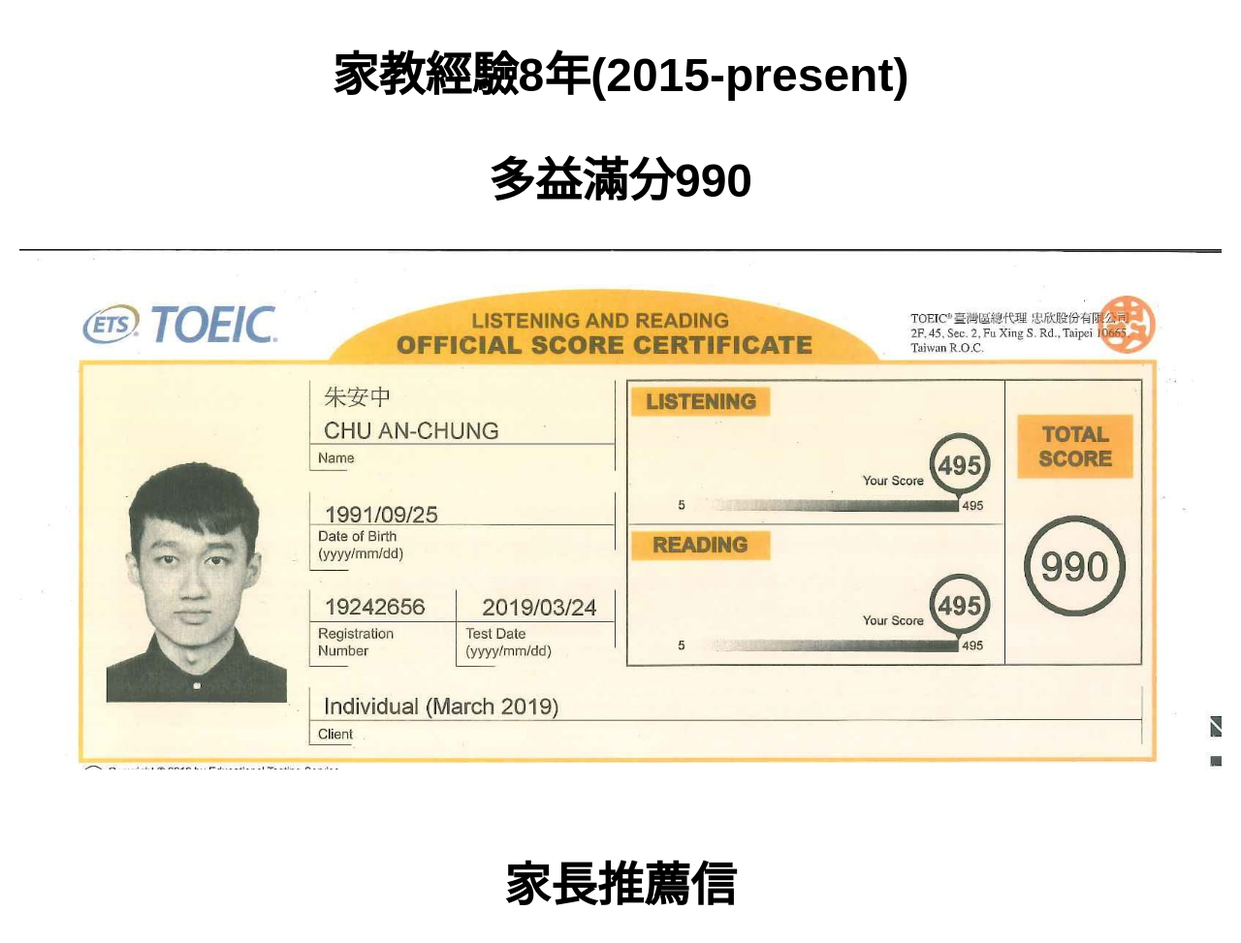
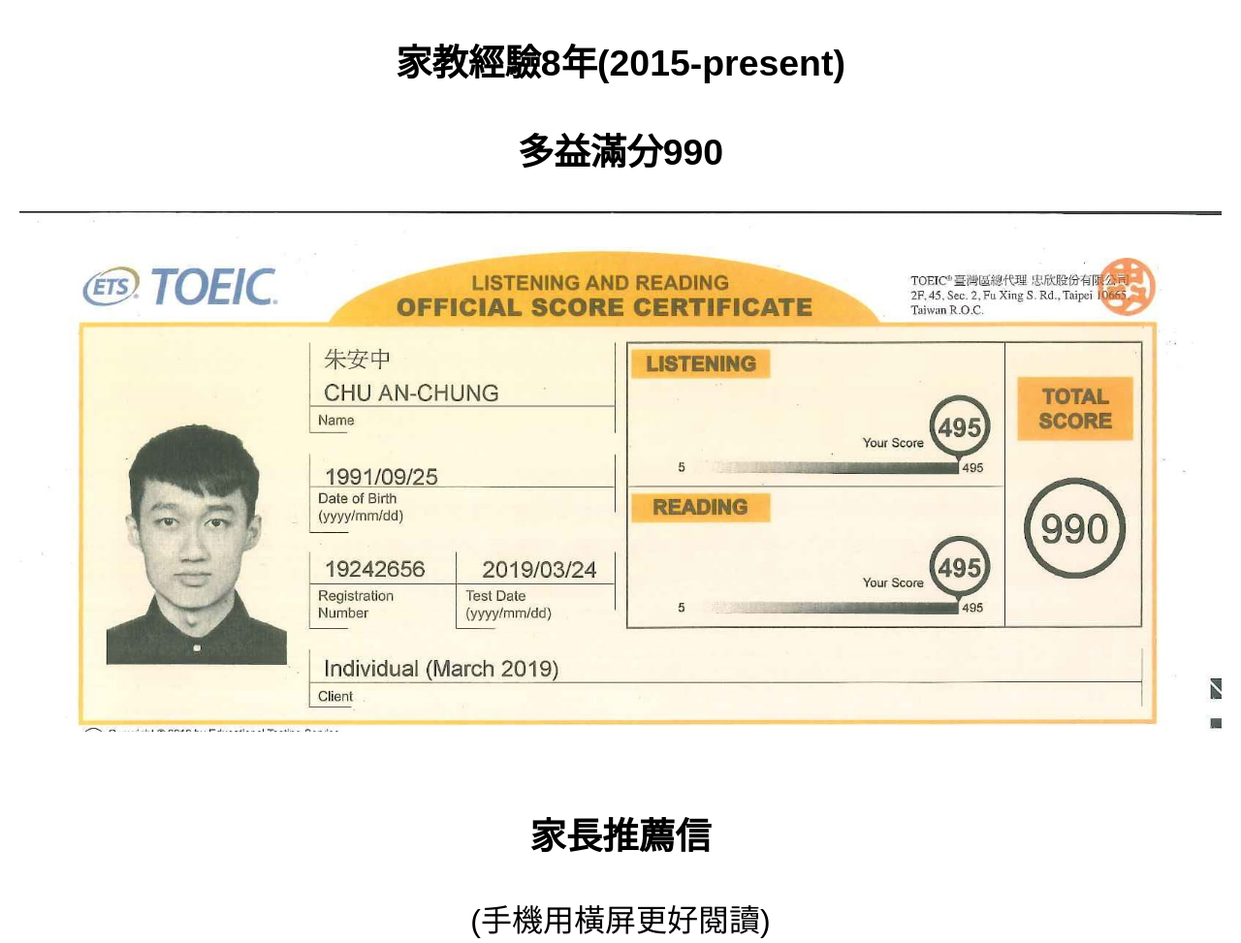
Before and after one commit to i14d14/web, a plain HTML site: page index.html in a window 1280 px wide. Shown: the part 220-1193 px from the top of the page at 97% size. Drawn offline with Linux system fonts and the light colour scheme.

Commit message:
Update index.html

```diff
--- a/index.html
+++ b/index.html
@@ -40,14 +40,14 @@
 </header>
 
 <div class="container">
-    <h2>家教經驗8年(2015-present)</h2>
-    <h2>多益滿分990</h2>
+    <h3>家教經驗8年(2015-present)</h3>
+    <h3>多益滿分990</h3>
 
     <img src="images\Toeic.jpg" alt="Toeic">
    <!-- Existing Header and Body Start Tags Omitted for Brevity -->
 	</div>
 <div class="container">
-    <h2>家長推薦信</h2>
+    <h3>家長推薦信</h3>
     <p>(手機用橫屏更好閱讀)</p>
 		<!--<img src="images\rotate.jpg" alt="rotate">-->
 
```
